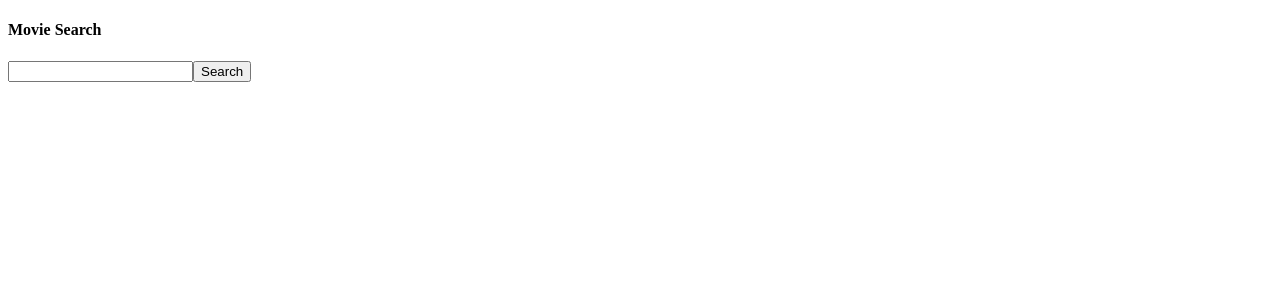
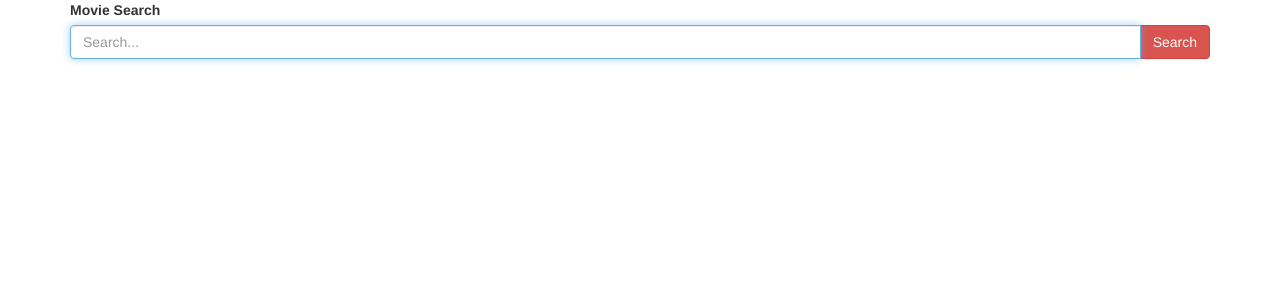
Before and after one commit to julemagne/omdb-movie-search, an Angular app: page /search in a window 1280 px wide. Shown: the top 300 px of the page. Built offline with nearby package versions, Linux system fonts and the light colour scheme.

Commit message:
Add Bootstrap

```diff
--- a/package.json
+++ b/package.json
@@ -20,6 +20,7 @@
     "@angular/platform-browser": "^4.0.0",
     "@angular/platform-browser-dynamic": "^4.0.0",
     "@angular/router": "^4.0.0",
+    "bootstrap": "^3.3.7",
     "core-js": "^2.4.1",
     "rxjs": "^5.1.0",
     "zone.js": "^0.8.4"
--- a/src/app/movies/movies.component.html
+++ b/src/app/movies/movies.component.html
@@ -1,16 +1,45 @@
-<div id="search-component">
-  <h4>Movie Search</h4>
-  <input #searchBox id="search-box" />
-  <button type="button" (click)="searchMovies(searchBox.value)">Search</button>
+<div class="container" id="search-component">
+
+  <label for="search-box">
+    Movie Search
+  </label>
+
+  <div class="input-group">
+    <input class="form-control" placeholder="Search..." #searchBox id="search-box" autofocus="true"/>
+    <span class="input-group-btn">
+      <button class="btn btn-danger" type="submit" (click)="searchMovies(searchBox.value)">
+        Search
+      </button>
+    </span>
+  </div>
 
   <div *ngIf="movieFound">
-    <div class="search-result">
-      {{movie.Title}}, {{movie.Year}} Rated {{movie.Rated}}
+
+  <div class="media">
+    <div class="media-left">
+      <a href="#">
+        <img class="media-object" src="{{moviePoster}}" alt="{{movie.Title}}">
+      </a>
     </div>
-    <img src="{{moviePoster}}" alt="{{movie.Title}}">
+    <div class="media-body">
+      <h4 class="media-heading">
+        {{movie.Title}}, {{movie.Year}} <br>
+        Rated {{movie.Rated}} (Country: {{movie.Country}})
+      </h4>
+      <p>
+        Summary: {{movie.Plot}}
+      </p>
+      <p>
+        Genre: {{movie.Genre}}
+      </p>
+      <p>
+        Starring: {{movie.Actors}}
+      </p>
+    </div>
   </div>
 
   <div *ngIf="!movieFound">
     {{message}}
   </div>
+
 </div>
--- a/src/app/movies/movies.component.ts
+++ b/src/app/movies/movies.component.ts
@@ -24,7 +24,7 @@ export class MoviesComponent implements OnInit {
   ngOnInit() {
   }
 
-  searchMovies(term): void {
+  searchMovies(term: string): void {
     this.moviesService.search(term).subscribe(res => {
       if (res.Response === 'True') {
         this.movie = res
--- a/src/app/movies/movies.service.ts
+++ b/src/app/movies/movies.service.ts
@@ -10,9 +10,11 @@ export class MoviesService {
 
   constructor(private http: Http) { }
 
-  search(term): Observable<any> {
+  search(term: string): Observable<any> {
     return this.http.get(this.omdb + term)
-      .map(response => response.json() as string)
+      .map(response => {
+        return response.json() as string
+    })
   }
 
 }
--- a/src/index.html
+++ b/src/index.html
@@ -7,6 +7,7 @@
 
   <meta name="viewport" content="width=device-width, initial-scale=1">
   <link rel="icon" type="image/x-icon" href="favicon.ico">
+  <link rel="stylesheet" href="https://maxcdn.bootstrapcdn.com/bootstrap/3.3.7/css/bootstrap.min.css" integrity="sha384-BVYiiSIFeK1dGmJRAkycuHAHRg32OmUcww7on3RYdg4Va+PmSTsz/K68vbdEjh4u" crossorigin="anonymous">
 </head>
 <body>
   <app-root>Loading...</app-root>
```
